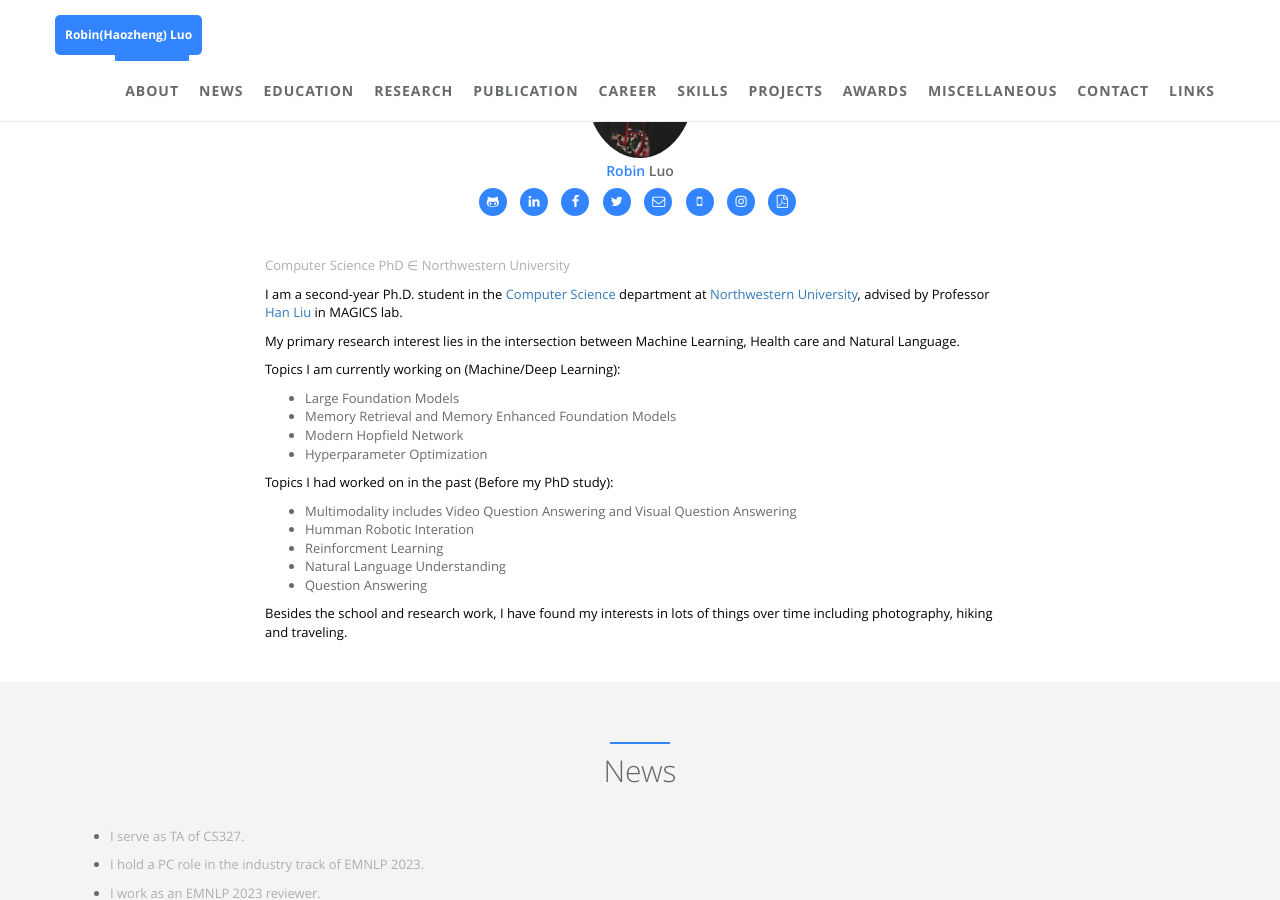
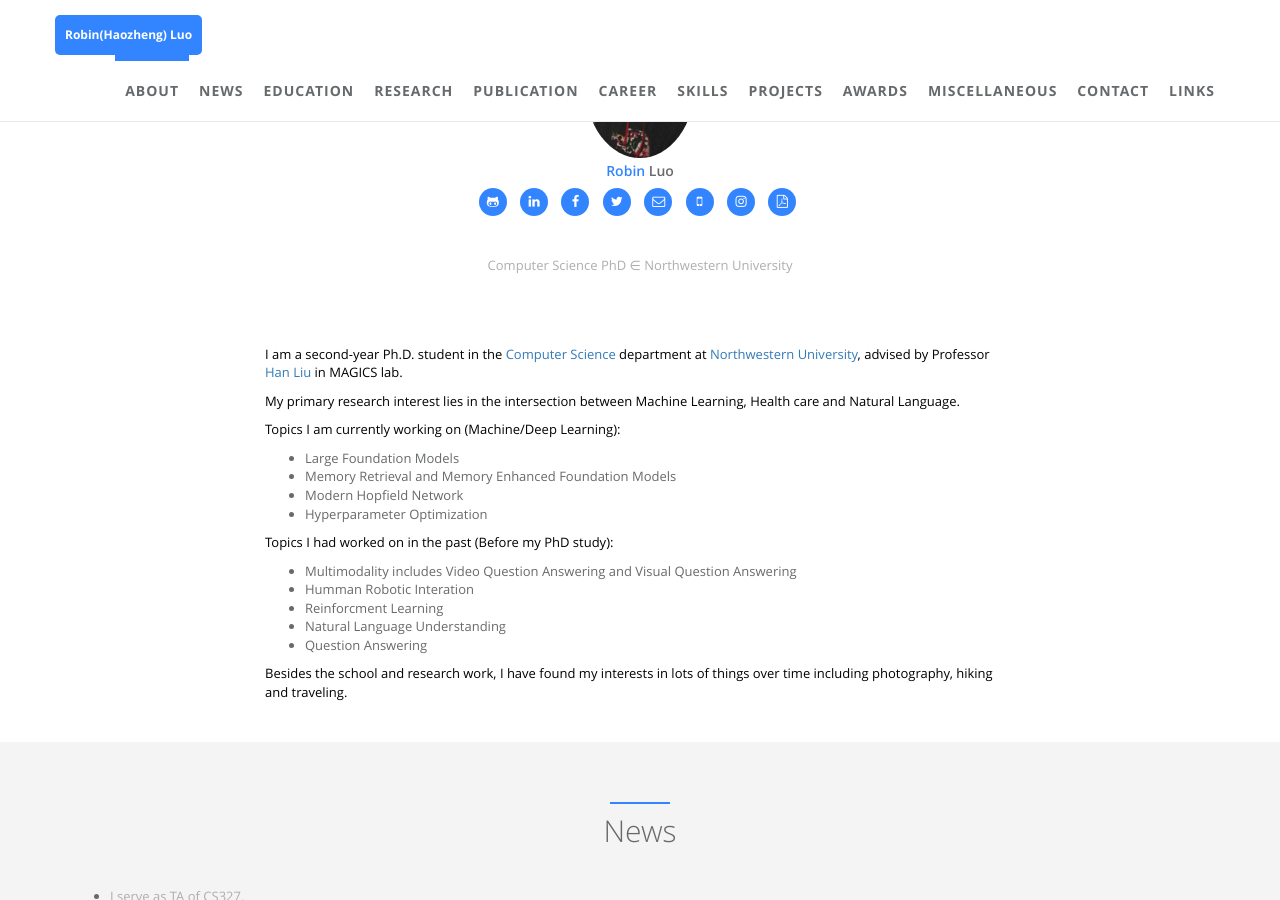
Before and after one commit to robinzixuan/robin.github.io, a Jekyll site: the page built from index.html, in a window 1280 px wide and 900 px high, scrolled down 604 px. Built offline with Jekyll 4.4.1, drawn with Linux system fonts in a browser that asks for light colours.

Commit message:
Update about.html

```diff
--- a/_includes/sections/about.html
+++ b/_includes/sections/about.html
@@ -86,8 +86,10 @@
 
         </script>
     <div class="row">
+        <div class="col-lg-8 col-lg-offset-2 text-center m-t-lg m-b-lg wow zoomIn">
+            <p><span data-i18n="about_me.des">{{ site.author.desc }}</span></p>
+        </div>
         <div class="col-lg-8 col-lg-offset-2 m-t-lg m-b-lg wow zoomIn">
-            <p><span data-i18n="about_me.des">{{ site.author.desc }}</span></p>
             <p style="color:black;">I am a second-year Ph.D. student in the <a href="https://www.mccormick.northwestern.edu/computer-science/">Computer Science</a> department at <a href="https://www.northwestern.edu/">Northwestern University</a>, advised by Professor <a href="https://www.mccormick.northwestern.edu/research-faculty/directory/profiles/liu-han.html">Han Liu</a> in MAGICS lab.</p>
             <p style="color:black;"> My primary research interest lies in the intersection between Machine Learning, Health care and Natural Language.</p>
             <p style="color:black;">Topics I am currently working on (Machine/Deep Learning):</p>
```
